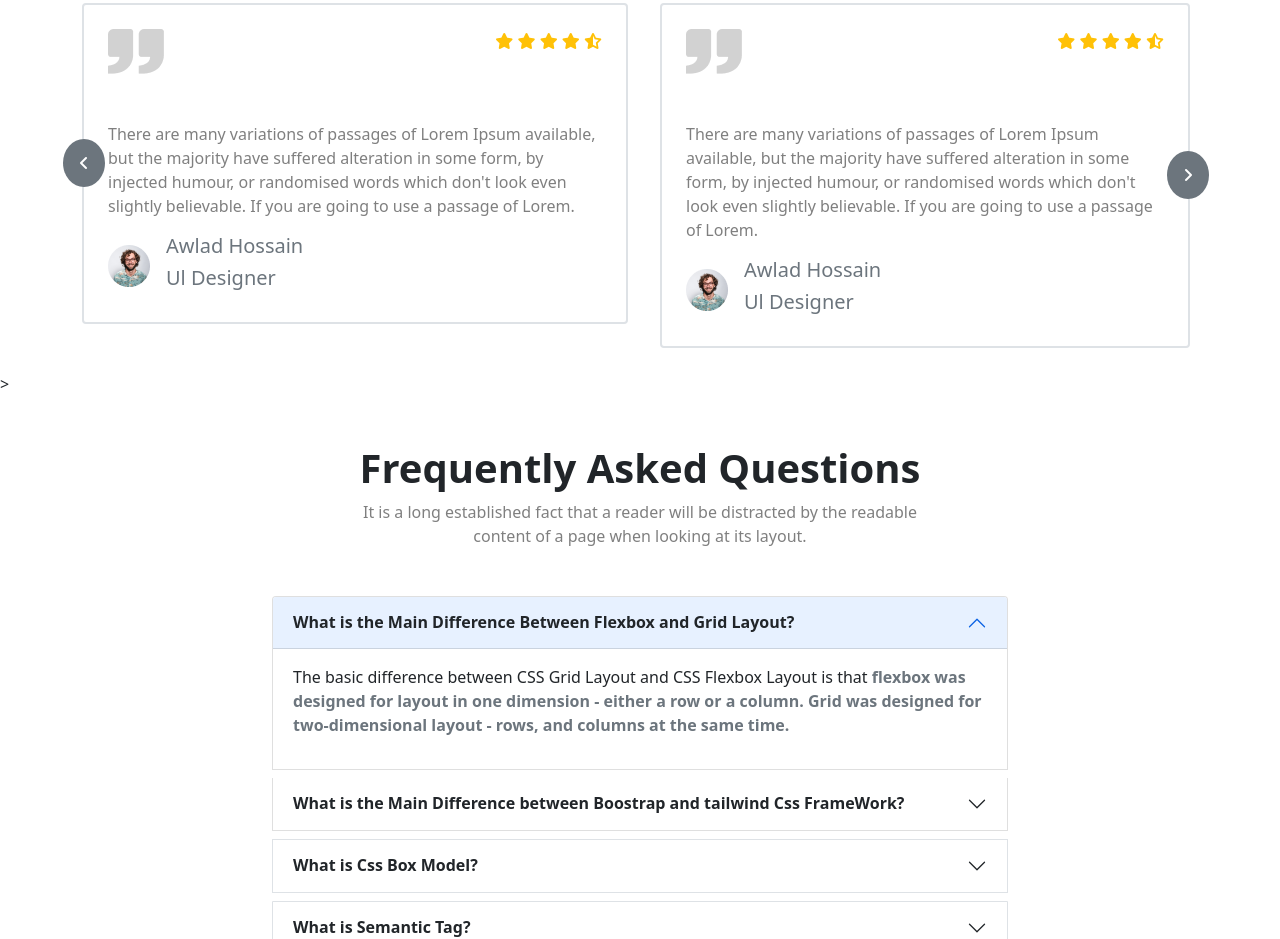
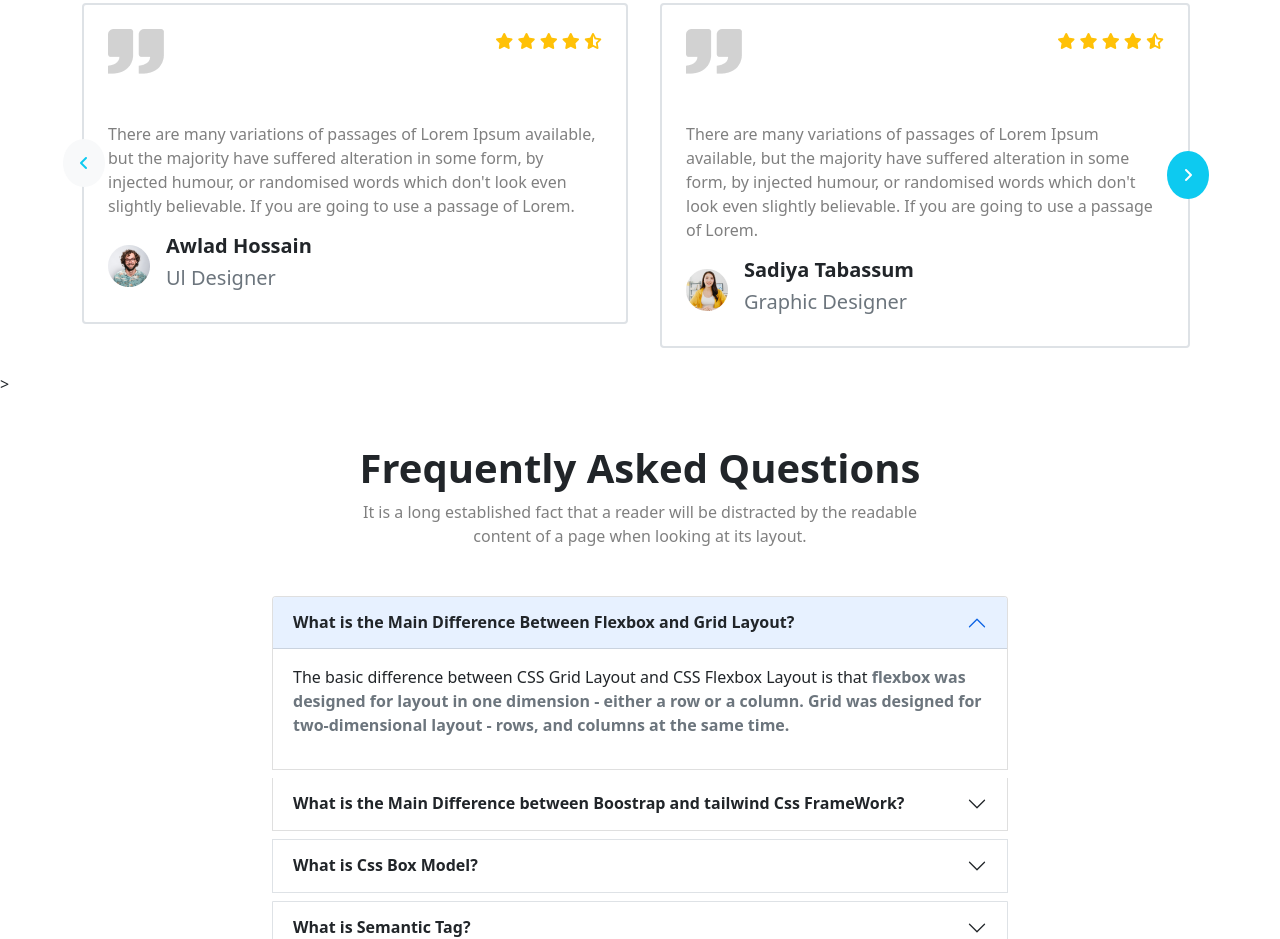
Before and after one commit to abdulquayumhp/edu-website, a plain HTML site: page index.html in a window 1280 px wide. Shown: the part 3897-4836 px from the top of the page. Drawn offline with nearby package versions, Linux system fonts and the light colour scheme.

Commit message:
Last fianl push

```diff
--- a/index.html
+++ b/index.html
@@ -691,9 +691,11 @@
             <!--------------------------- one box custom start ------------------------ -->
             <div class="col-lg-6 mb-5">
               <div class="p-4 border border-2 rounded position-relative">
-                <i
-                  class="fa-solid position-absolute start-0 top-50 translate-middle rounded-circle bg-secondary text-white p-3 mt-auto fa-angle-left"
-                ></i>
+                <a href=""
+                  ><i
+                    class="fa-solid fa-angle-left position-absolute start-0 top-50 translate-middle rounded-circle text-info p-3 mt-auto bg-light"
+                  ></i
+                ></a>
                 <div class="d-flex pb-5 justify-content-between">
                   <img src="images/company/comma.png" alt="" />
                   <span>
@@ -716,7 +718,7 @@
                     <img class="" src="images/student/student-5.png" alt="" />
                   </div>
                   <div class="testimonal-name ms-3">
-                    <h5 class="text-secondary">Awlad Hossain</h5>
+                    <h5 class="text-black fw-bolder">Awlad Hossain</h5>
                     <h5 class="text-secondary">Ul Designer</h5>
                   </div>
                 </div>
@@ -726,9 +728,11 @@
             <!-- ---------------------sceound box start ------------------ -->
             <div class="col-lg-6">
               <div class="p-4 mx-2 border border-2 rounded position-relative">
-                <i
-                  class="position-absolute top-50 start-100 translate-middle rounded-circle bg-secondary text-white p-3 mt-auto fa-solid fa-angle-right"
-                ></i>
+                <a class="" href=""
+                  ><i
+                    class="position-absolute top-50 start-100 translate-middle rounded-circle bg-info text-white p-3 mt-auto fa-solid fa-angle-right"
+                  ></i
+                ></a>
                 <div class="d-flex pb-5 justify-content-between">
                   <img src="images/company/comma.png" alt="" />
                   <span>
@@ -748,11 +752,11 @@
                 </p>
                 <div class="d-flex">
                   <div class="d-flex align-items-center justify-content-center">
-                    <img class="" src="images/student/student-5.png" alt="" />
+                    <img class="" src="images/student/student-6.png" alt="" />
                   </div>
                   <div class="testimonal-name ms-3">
-                    <h5 class="text-secondary">Awlad Hossain</h5>
-                    <h5 class="text-secondary">Ul Designer</h5>
+                    <h5 class="text-black fw-bolder">Sadiya Tabassum</h5>
+                    <h5 class="text-secondary">Graphic Designer</h5>
                   </div>
                 </div>
               </div>
```
